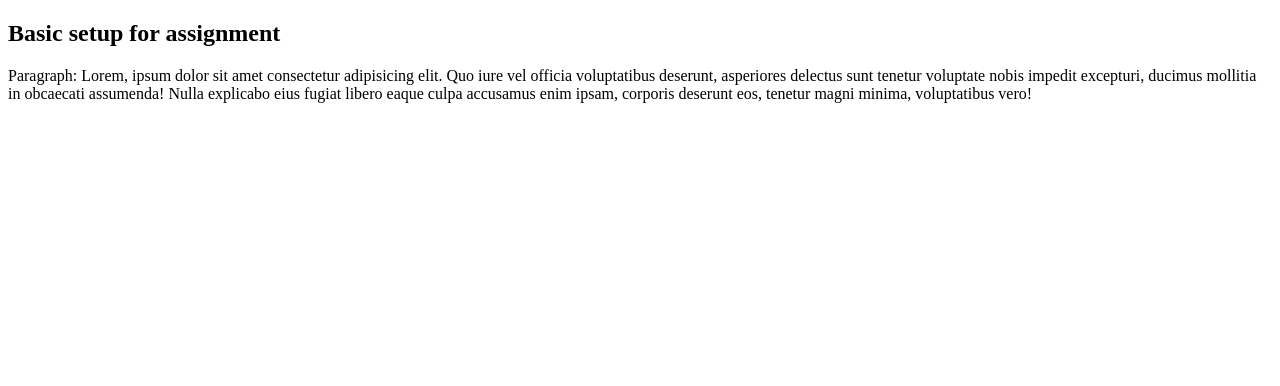
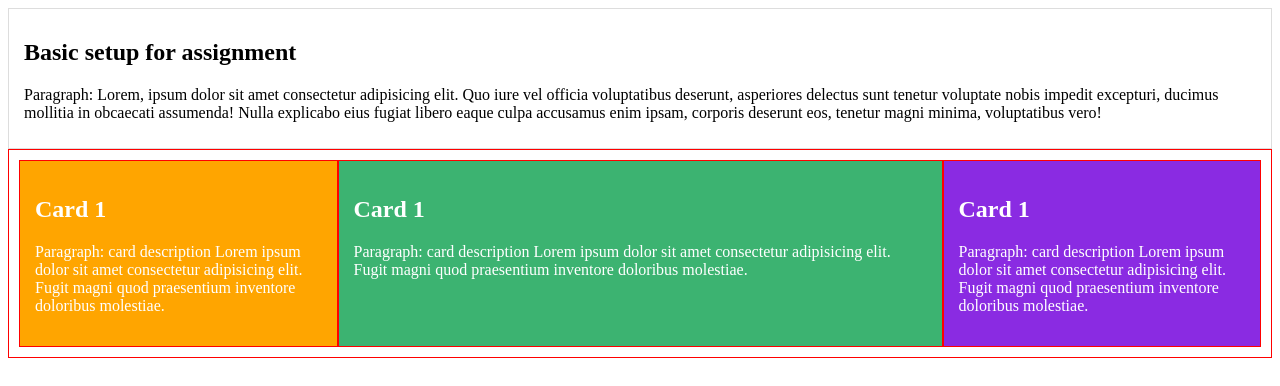
Before and after one commit to SadAbdullah/basic-html-test-again, a plain HTML site: page index.html in a window 1280 px wide. Drawn offline with Linux system fonts and the light colour scheme.

Commit message:
some code is changed

```diff
--- a/index.html
+++ b/index.html
@@ -22,5 +22,34 @@
         </div>
     </div>
 
+    <div class="main-content">
+        <div class="card card-1">
+            <div class="heading">
+                <h2>Card 1</h2>
+                <p>
+                    Paragraph: card description Lorem ipsum dolor sit amet consectetur adipisicing elit. Fugit magni quod praesentium inventore doloribus molestiae.
+                </p>
+            </div>
+        </div>
+
+        <div class="card card-2">
+            <div class="heading">
+                <h2>Card 1</h2>
+                <p>
+                    Paragraph: card description Lorem ipsum dolor sit amet consectetur adipisicing elit. Fugit magni quod praesentium inventore doloribus molestiae.
+                </p>
+            </div>
+        </div>
+
+        <div class="card card-3">
+            <div class="heading">
+                <h2>Card 1</h2>
+                <p>
+                    Paragraph: card description Lorem ipsum dolor sit amet consectetur adipisicing elit. Fugit magni quod praesentium inventore doloribus molestiae.
+                </p>
+            </div>
+        </div>
+    </div>
+
 </body>
 </html>
--- a/style.css
+++ b/style.css
@@ -0,0 +1,32 @@
+.basic-setup {
+    border: 1px solid #ddd;
+    padding: 10px 15px;
+}
+
+
+.main-content {
+    border: 1px solid red;
+    padding: 10px;
+    display: flex;
+}
+
+.card {
+    border: 1px solid red;
+    padding: 15px;
+    color: #fff;
+}
+
+.card-1 {
+    background: orange;
+    flex: 3;
+}
+
+.card-2 {
+    background: mediumseagreen;
+    flex: 6;
+}
+
+.card-3 {
+    background: blueviolet;
+    flex: 3;
+}
```
